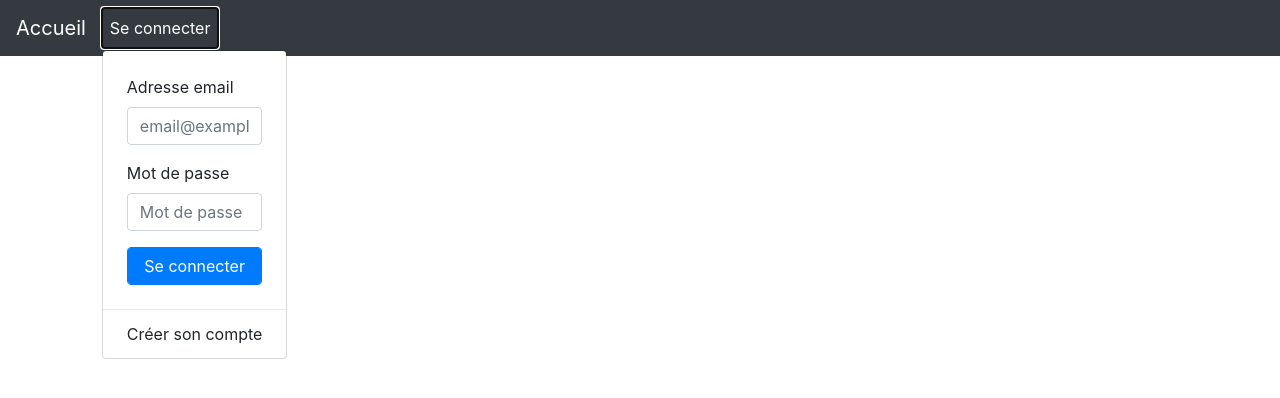
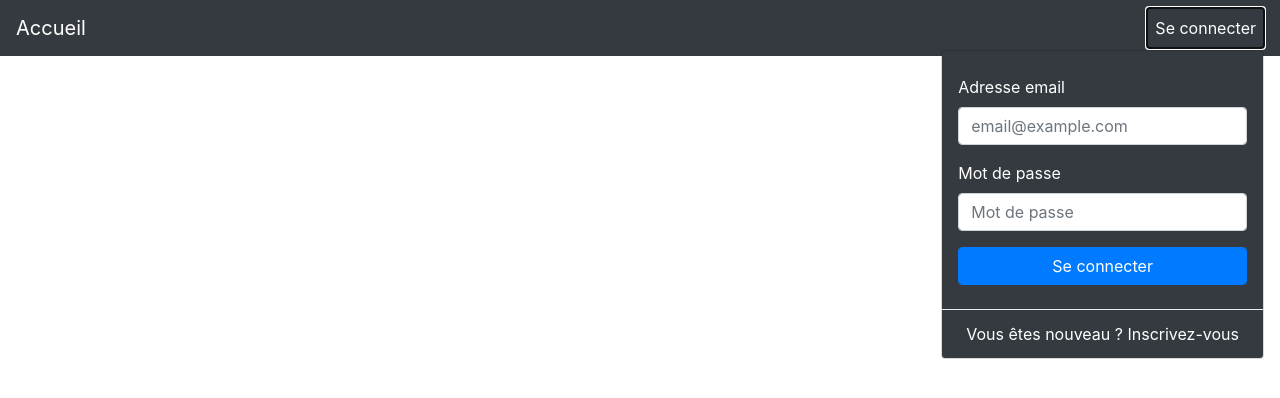
Before and after one commit to damientabet/framework, a PHP site: page /?url=1 in a window 1280 px wide, after a click on "Se connecter". Shown: the top 398 px of the page. Run offline with PHP 8.4, Linux system fonts and the light colour scheme; data that the repository does not hold is empty; some libraries are stand-ins or nearby versions.

Commit message:
Change Navbar

```diff
--- a/src/Views/include/navbar.html.twig
+++ b/src/Views/include/navbar.html.twig
@@ -6,16 +6,13 @@
     </button>
 
     <div class="collapse navbar-collapse" id="navbarSupportedContent">
-        <ul class="navbar-nav mr-auto">
+        <ul class="navbar-nav ml-auto">
             {% if session.user %}
                 <li class="nav-item">
                     <a class="nav-link" href="/user/{{ session.user.id }}">Mon compte</a>
                 </li>
                 <li class="nav-item">
-                    <form action="/logout" method="post">
-                        <input style="border: none; background-color: transparent" class="nav-link" type="submit"
-                               name="logout" value="Se déconnecter">
-                    </form>
+                    <a class="nav-link" href="/logout">Se déconnecter</a>
                 </li>
             {% else %}
                 <li class="nav-item">
@@ -25,8 +22,8 @@
                                 aria-expanded="false">
                             Se connecter
                         </button>
-                        <div class="dropdown-menu">
-                            <form action="/authentification" method="post" class="px-4 py-3">
+                        <div class="dropdown-menu dropdown-menu-right bg-dark text-white">
+                            <form action="/authentification" method="post" class="px-3 py-3">
                                 <div class="form-group">
                                     <label for="exampleDropdownFormEmail1">Adresse email</label>
                                     <input name="connection_email" type="email" class="form-control"
@@ -40,7 +37,7 @@
                                 <button name="connection" type="submit" class="form-control btn btn-primary">Se connecter</button>
                             </form>
                             <div class="dropdown-divider"></div>
-                            <a class="dropdown-item" href="/authentification">Créer son compte</a>
+                            <a class="dropdown-item text-white" href="/authentification">Vous êtes nouveau ? Inscrivez-vous</a>
                         </div>
                     </div>
                 </li>
```
